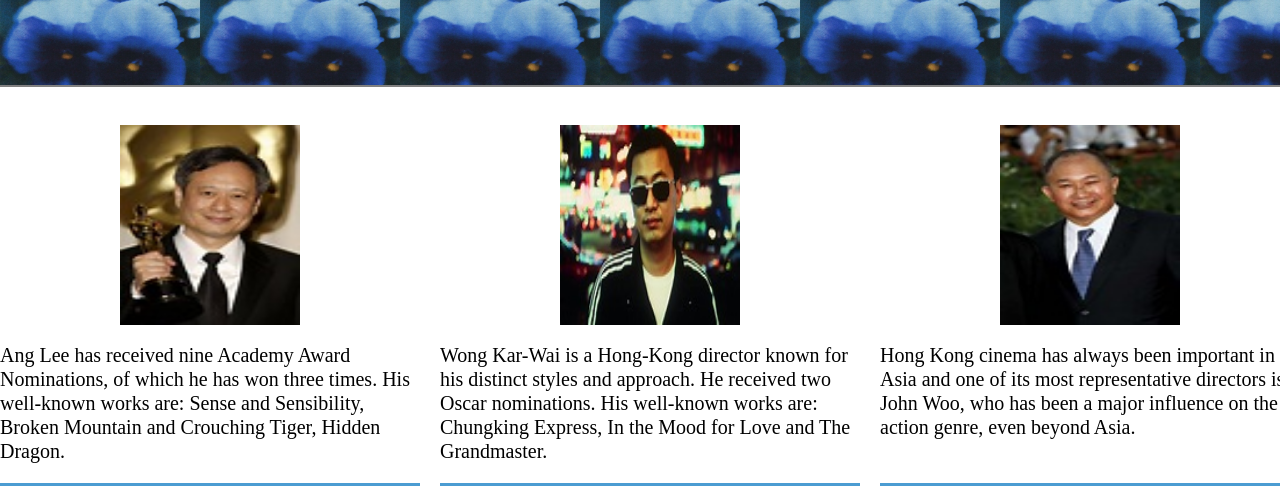
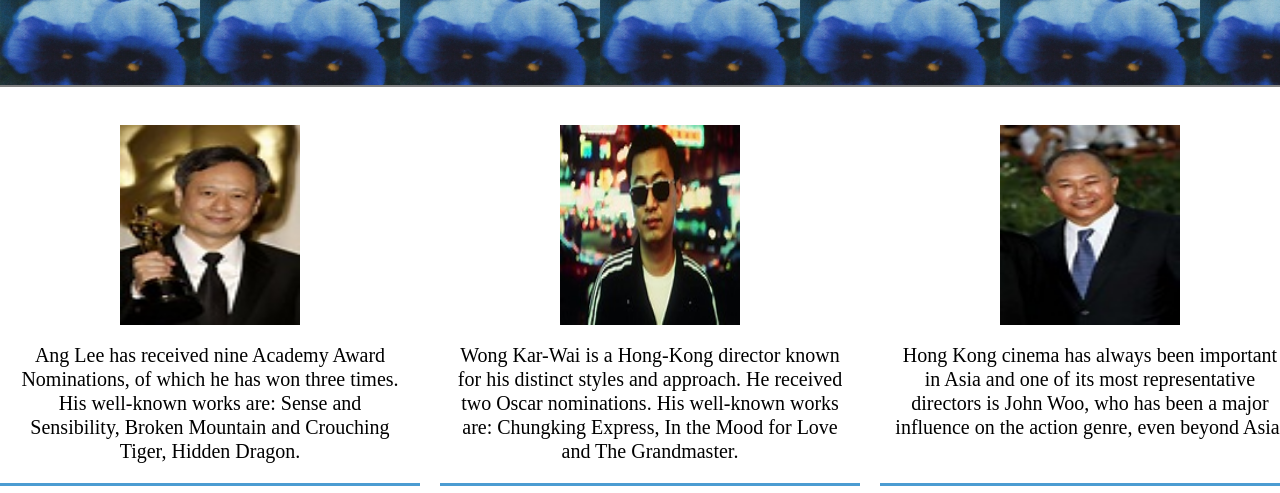
Before and after one commit to freyasun8/final-draft, a plain HTML site: page Chinese.html in a window 1280 px wide. Shown: the part 307-800 px from the top of the page. Drawn offline with Linux system fonts and the light colour scheme; a web font is replaced by a local one.

Commit message:
Update style.css

```diff
--- a/css/style.css
+++ b/css/style.css
@@ -253,7 +253,8 @@ figcaption{
     padding-top: 10px;
 	color: lightgre;
 	border-bottom: solid lightgray;
-	text-align: left;
+	padding-left: 15px;
+    padding-right: 15px;
 
 }
 @keyframes logo{
```
